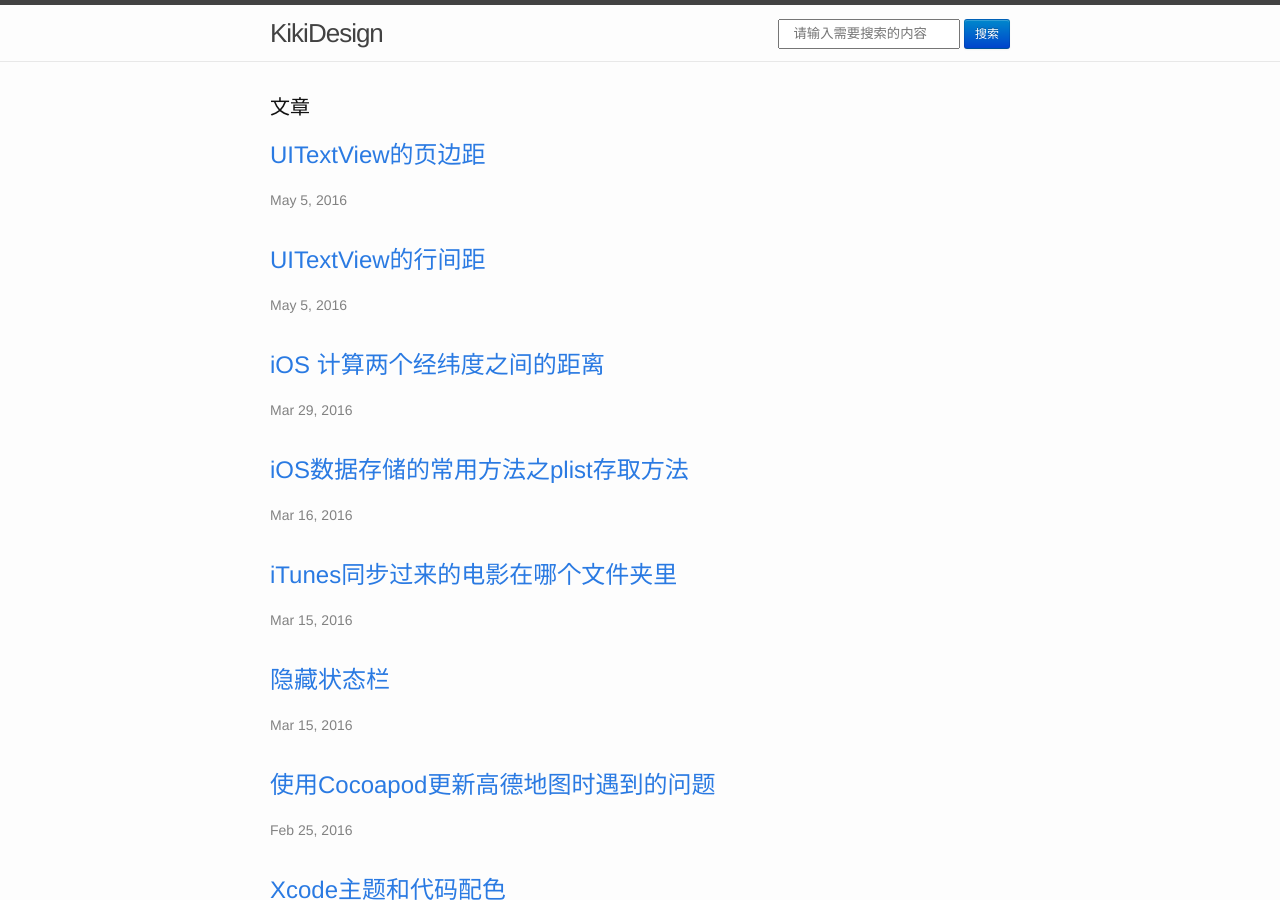
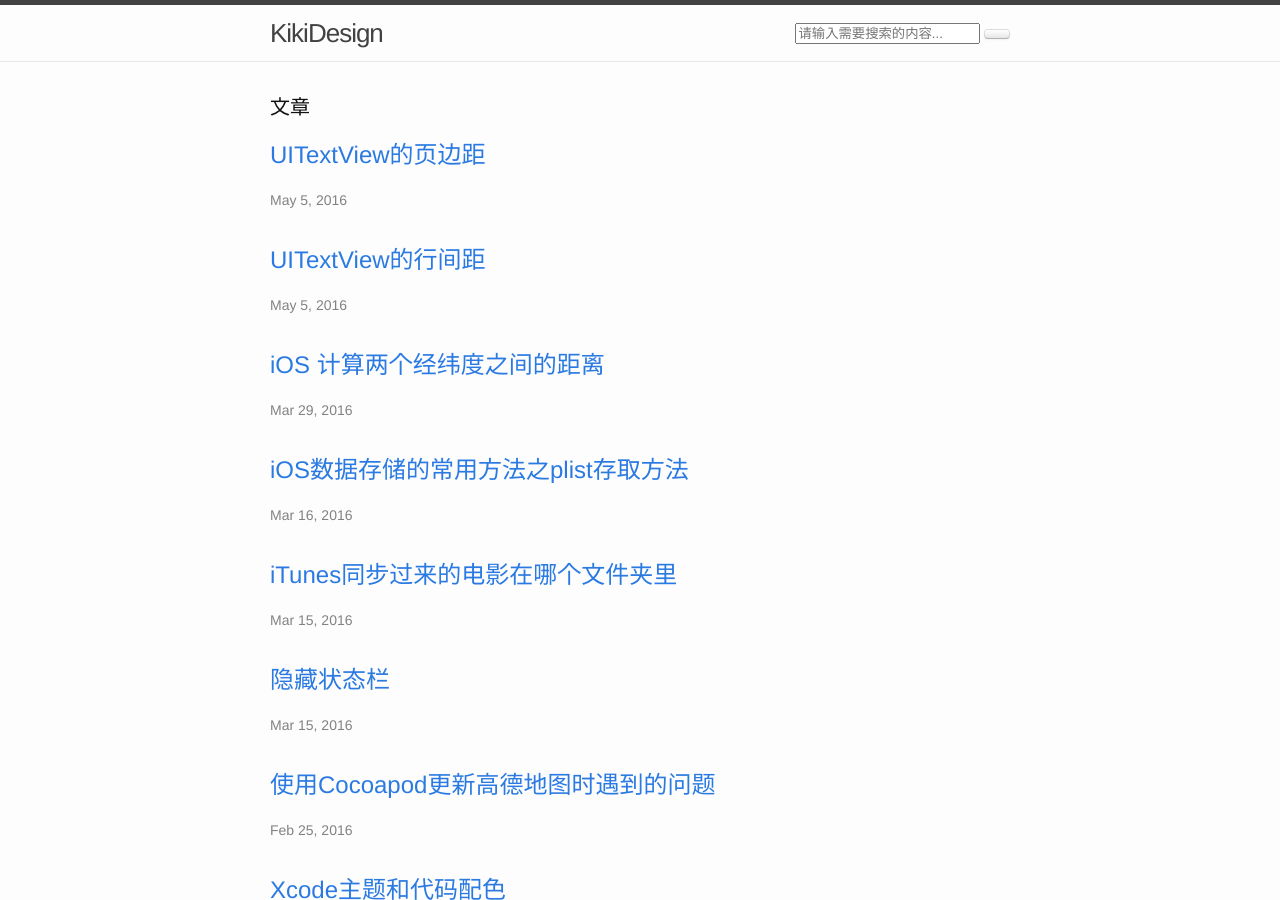
Before and after one commit to kikidesign/kikidesign.github.io, a Jekyll site: the page built from index.html, in a window 1280 px wide and 900 px high. Built offline with Jekyll 4.4.1, drawn with Linux system fonts in a browser that asks for light colours.

Commit message:
搜索框

```diff
--- a/_includes/header.html
+++ b/_includes/header.html
@@ -11,12 +11,20 @@
       </a>
     </nav> -->
     <div id="search">
-        <form class="bs-example bs-example-form form-inline text-right" align="right" role="form">
+<!--         <form class="bs-example bs-example-form form-inline text-right" align="right" role="form">
         	<div class="input-group">
         		<input id="value" type="text" class="form-control input-medium search-query" placeholder="请输入需要搜索的内容">
         		<a href="javascript:sendurl()" class="btn btn-primary btn-sm" data-toggle="button">搜索</a>
       		</div>
-      	</form>
+      	</form> -->
+        <div class="input-group custom-search-form"  align="right" >
+          <input type="text" class="form-control" placeholder="请输入需要搜索的内容...">
+            <span class="input-group-btn">
+            <button class="btn btn-default" type="button">
+                <i class="fa fa-search"></i>
+            </button>
+          </span>
+        </div>
     </div>
     <section id="search-results" style="display: none;">
       <p>Search Results</p>
```
Also changed, not shown: 1 other file.
